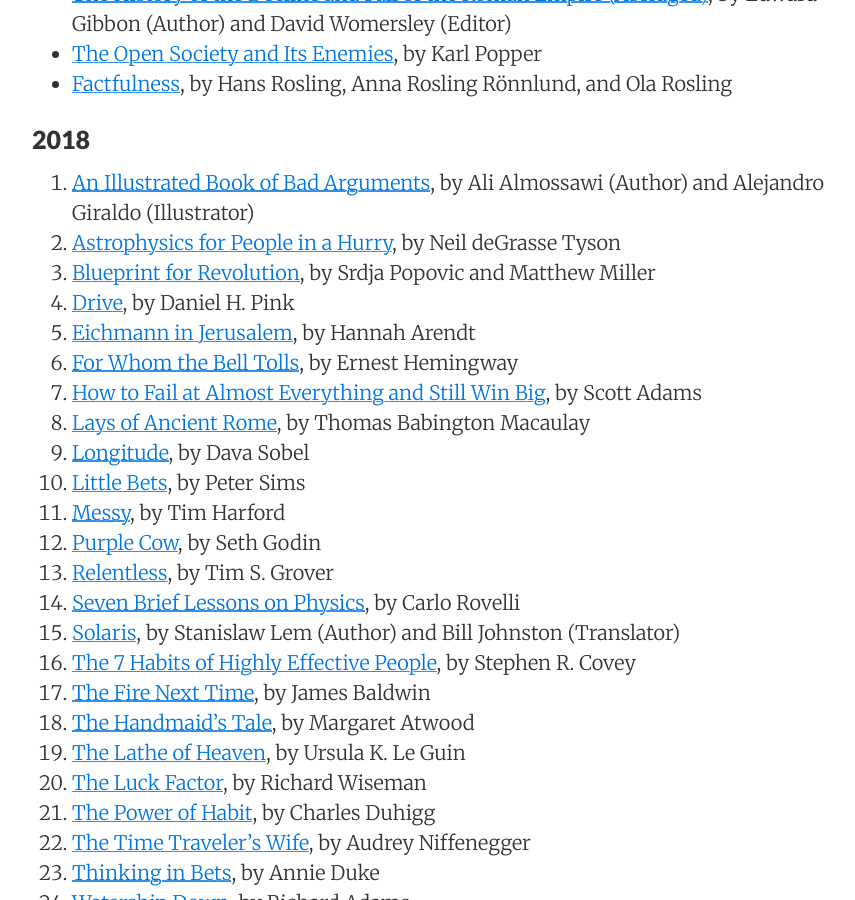
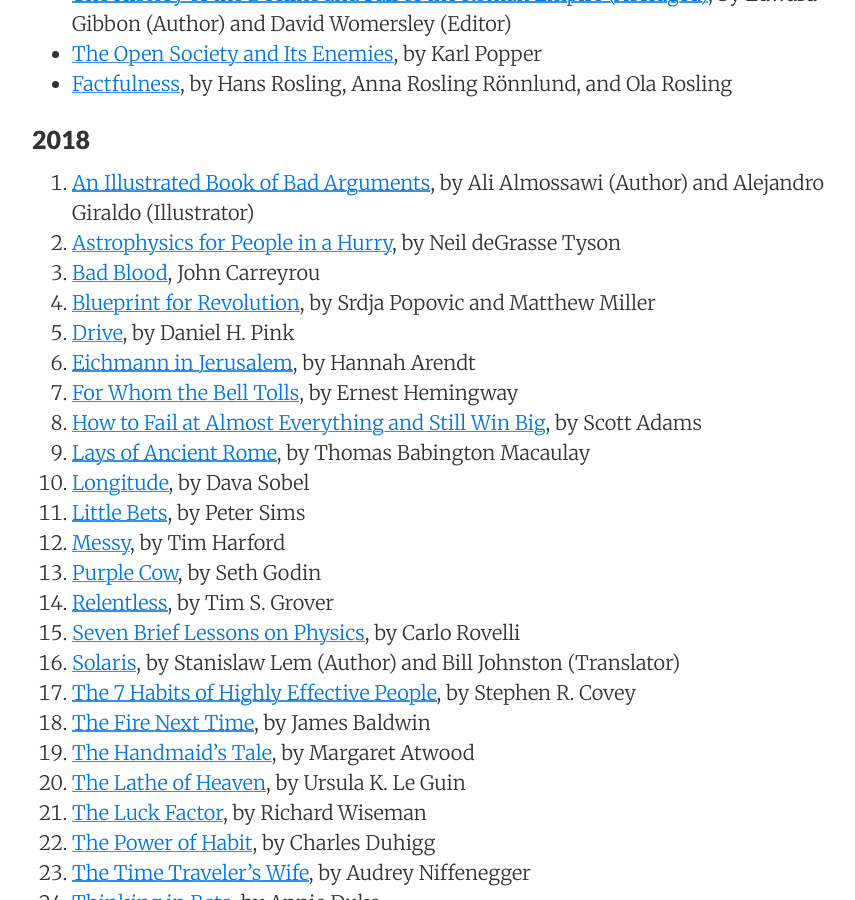
Before and after one commit to sewardlee337/sewardlee337.github.io, a Jekyll site: the page built from readinglist.md, in a window 1280 px wide and 900 px high, scrolled down 440 px. Shown: the whole window, without its empty margins (188-1043 px from the left). Built offline with Jekyll 4.4.1, drawn with Linux system fonts in a browser that asks for light colours; nearby versions of some CDN libraries.

Commit message:
Update reading list

```diff
--- a/readinglist.md
+++ b/readinglist.md
@@ -21,6 +21,7 @@ _"My alma mater was books, a good library... I could spend the rest of my life r
 
 1. [An Illustrated Book of Bad Arguments](https://amzn.to/2weITjZ), by Ali Almossawi (Author) and Alejandro Giraldo (Illustrator)
 1. [Astrophysics for People in a Hurry](http://amzn.to/2EQnzbI), by Neil deGrasse Tyson
+1. [Bad Blood](https://amzn.to/2o8SYeM), John Carreyrou
 1. [Blueprint for Revolution](http://amzn.to/2F0QSb0), by Srdja Popovic and Matthew Miller
 1. [Drive](http://amzn.to/2oG9WSB), by Daniel H. Pink
 1. [Eichmann in Jerusalem](https://amzn.to/2EW8tBN), by Hannah Arendt
```
